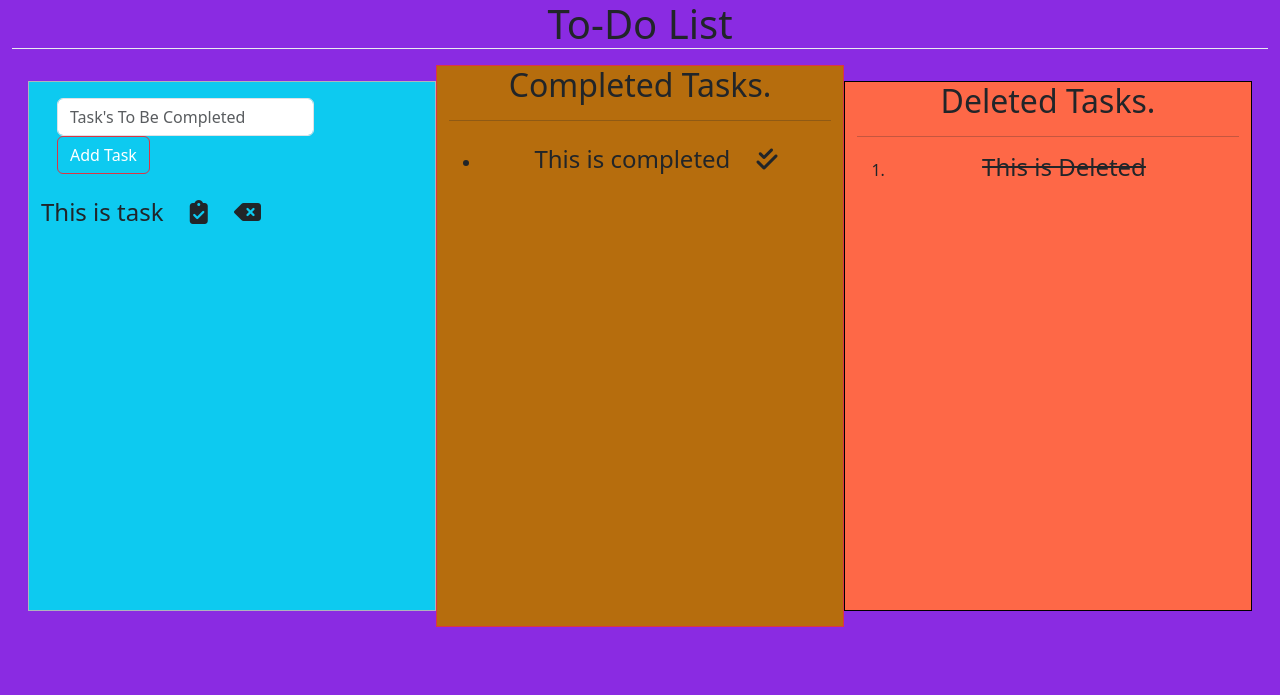
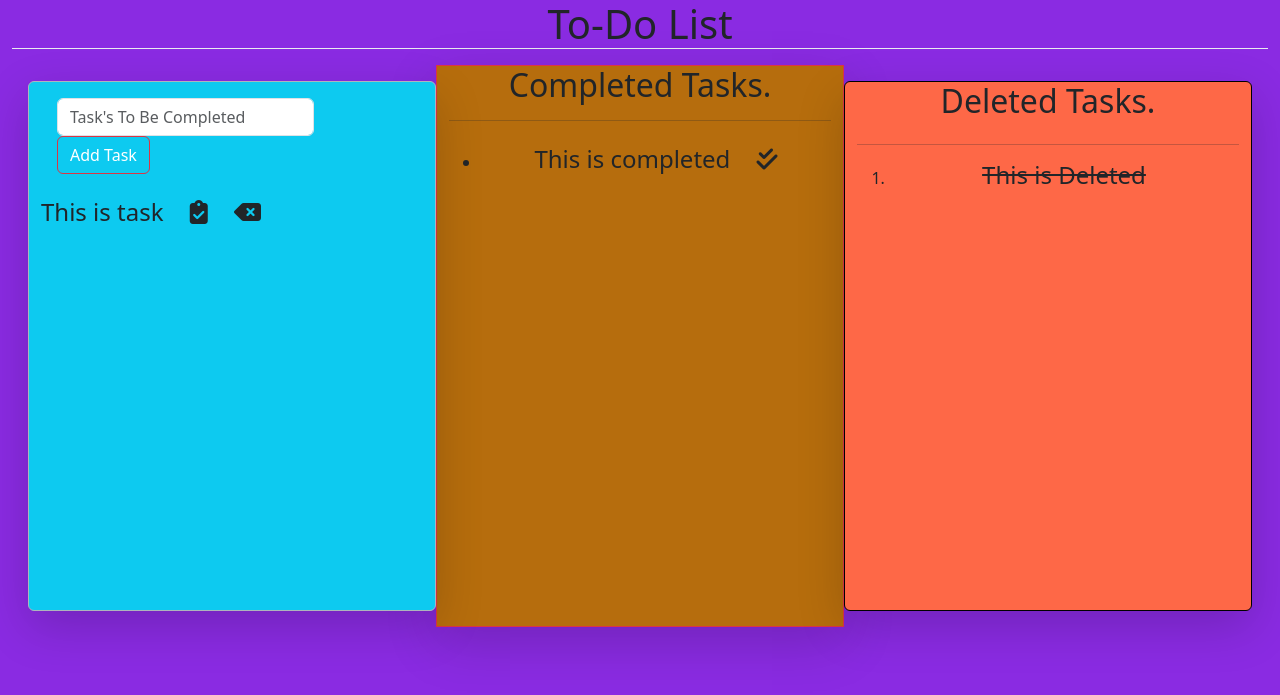
Before and after one commit to Ajay-v44/Jira-Clone, a Django app: page / in a window 1280 px wide. Shown: the top 695 px of the page. Run offline with Django 4.2, Linux system fonts and the light colour scheme; some web fonts are replaced.

Commit message:
styles updated

```diff
--- a/demo/home/static/index.css
+++ b/demo/home/static/index.css
@@ -18,4 +18,5 @@ tasks{
 .fa-solid{
 padding-left: 20px;
 padding-top: 10px;
+cursor:pointer;
 }
--- a/demo/home/templates/index.html
+++ b/demo/home/templates/index.html
@@ -15,7 +15,7 @@
   <div class="container-fluid">
     <h2 class="h1 border-bottom border-light-subtle" style="text-align: center; ">To-Do List </h2>
     <div class="row m-3 ">
-      <div class="  col-4 col-md-12 col-lg-4 bg-info col-sm-12 my-3 border border-dark-subtle "
+      <div class="  col-4 col-md-12 col-lg-4 bg-info col-sm-12 my-3 border border-dark-subtle shadow-lg card"
         style="height: 530px;background-color: #57B8FF;">
         <div class="input-group bg-info">
           <div class="form p-3 bg-info">
@@ -32,8 +32,8 @@
         </div>
         <div class=" tasks bg-info">
 
-          <h4 class="bg-info">This is task <i class="fa-solid fa-clipboard-check bg-info"></i>
-            <i class="fa-solid fa-delete-left bg-info"></i>
+          <h4 class="bg-info">This is task <i class="fa-solid fa-clipboard-check bg-info" style="cursor: pointer;"></i>
+            <i class="fa-solid fa-delete-left bg-info" style="cursor: not-allowed;"></i>
           </h4>
 
 
@@ -41,7 +41,7 @@
 
         </div>
       </div>
-      <div class="col-4 col-md-12 col-lg-4  col-sm-12 div2 border border-danger " style="background-color: #B66D0D;">
+      <div class="col-4 col-md-12 col-lg-4  col-sm-12 div2 border border-danger shadow-lg" style="background-color: #B66D0D;">
         <h2 style="background-color: #B66D0D;text-align: center;">Completed Tasks.</h2>
         <hr>
         <ul style="background-color: #B66D0D;">
@@ -51,7 +51,7 @@
           </li>
         </ul>
       </div>
-      <div class="del col-4 col-md-12 col-lg-4 col-sm-12 div3 my-3 border border-black"
+      <div class="del col-4 col-md-12 col-lg-4 col-sm-12 div3 my-3 border border-black shadow-lg card"
         style="background-color: #FE6847">
         <h2 style="background-color: #FE6847;text-align: center;">Deleted Tasks.</h2>
         <hr>
```
